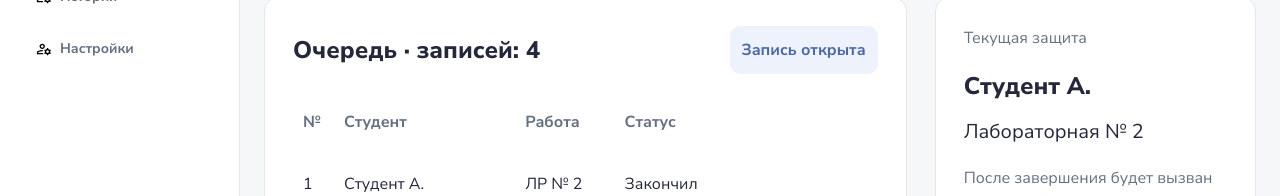
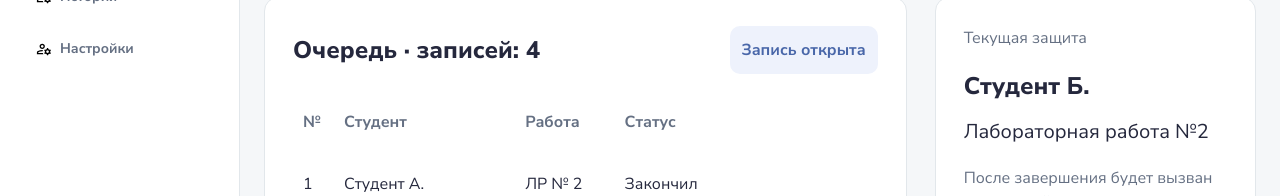
Before and after one commit to ITMO-QUEUE/itmo-queue-frontend, a React (Vite) app: page /teacher/queues in a window 1280 px wide. Shown: the part 221-417 px from the top of the page. Built offline with nearby package versions, Linux system fonts and the light colour scheme.

Commit message:
реализовано вывода имени текущего защищающегося студента

```diff
--- a/src/pages/teacher/TeacherQueuesPage.tsx
+++ b/src/pages/teacher/TeacherQueuesPage.tsx
@@ -28,8 +28,9 @@ const getQueue = (): Queue => ({discipline: 'Программирование',
 export const TeacherQueuesPage = () => {
 	const students = getQueueStudents()
 	const queue = getQueue()
+	const currentStudent = students.find(student => student.status === 'На защите')
 
-	//динаимчески дорисовывающиеся при изменении на страницу элементы
+	//динаvbчески дорисовывающиеся при изменении на страницу элементы
 	const [studentCount, setStudentCount] = useState(1)
 	const [duration, setDuration] = useState(90)
 
@@ -133,8 +134,8 @@ export const TeacherQueuesPage = () => {
 					<h2 className='text-base font-normal text-c-text-muted'>
 						Текущая защита
 					</h2>
-					<p className='mt-5 text-2xl font-extrabold'>Студент А.</p>
-					<p className='mt-4 text-xl'>Лабораторная № 2</p>
+					<p className='mt-5 text-2xl font-extrabold'>{ currentStudent.Name }</p>
+					<p className='mt-4 text-xl'>Лабораторная работа №2</p>
 					<p className='mt-5 leading-6 text-c-text-muted'>
 						После завершения будет вызван следующий участник.
 					</p>
```
